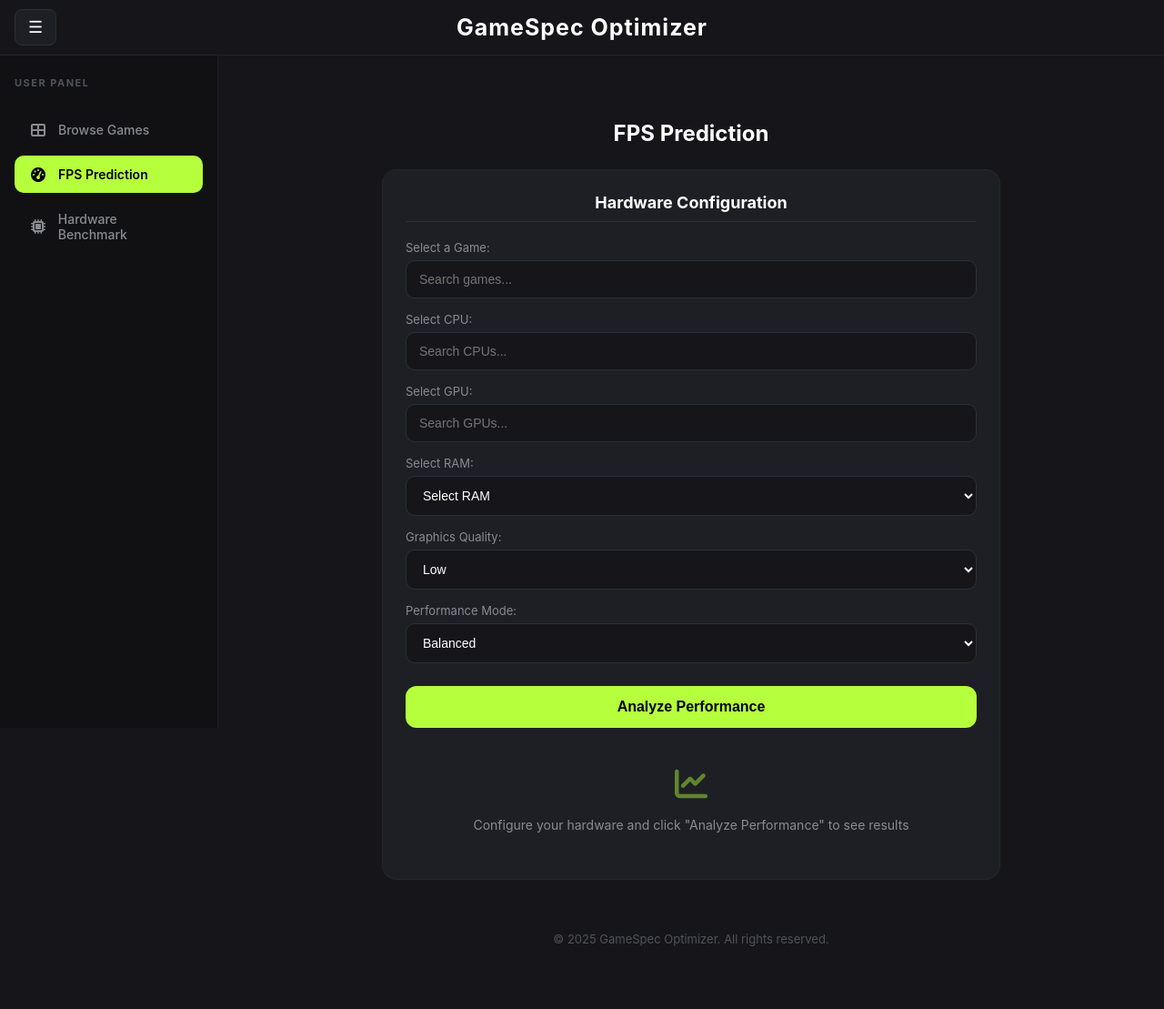
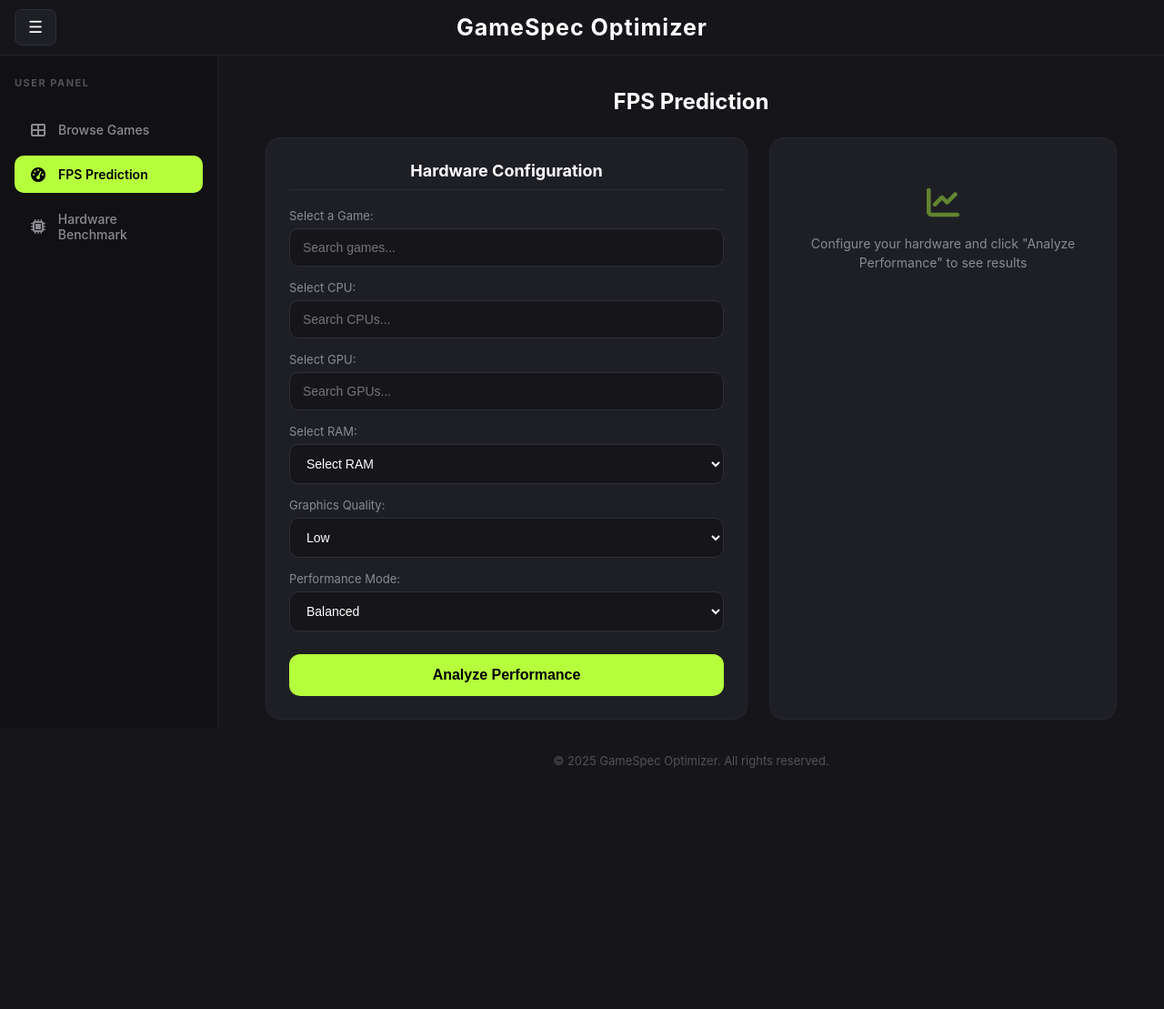
Before and after one commit to Trish-20/GameSpec-Optimizer, a PHP site: the page made by FRONT-END/HTML/User Side/fps-prediction.php in a window 1280 px wide. Shown: the whole page at 91% size. After the commit the page ends 844 px from the top, so only its background shows below. Run offline with PHP 8.4, Linux system fonts and the light colour scheme.

Commit message:
fix: FPS prediction

```diff
--- a/FRONT-END/CSS/User Side/UserSideStyle.css
+++ b/FRONT-END/CSS/User Side/UserSideStyle.css
@@ -504,19 +498,29 @@ body {
     box-sizing: border-box;
 }
 
-/* ---------- FPS PREDICTION LAYOUT ---------- */
+/* ==========================================================
+   7) FPS Prediction
+   ========================================================== */
 .fps-prediction-container {
     width: 100%;
-    max-width: 720px;
+    max-width: 1150px;
     margin: 0 auto;
     padding: 20px;
     box-sizing: border-box;
+}
+
+.fps-layout{
+    display:grid;
+    grid-template-columns:530px 1fr;
+    gap:24px;
+    align-items:stretch;
 }
 
 .fps-prediction-container h2 {
     text-align: center;
     margin-bottom: 25px;
     color: var(--color-text-main);
+    margin-top: -15px;
 }
 
 /* Input Panel (single unified card) */
@@ -527,6 +531,7 @@ body {
     border-radius: 16px;
     border: 1px solid rgba(255, 255, 255, 0.03);
     box-sizing: border-box;
+    height: fit-content;
 }
 
 .fps-input-panel h3 {
@@ -655,17 +660,16 @@ body {
     transform: translateY(-1px);
 }
 
-/* Results area (integrated inside form card) */
-.fps-results-panel {
-    width: 100%;
-    margin-top: 16px;
-    box-sizing: border-box;
-}
-
-.fps-results-panel:not(:has(.results-placeholder)) {
-    padding-top: 20px;
-    border-top: 1px solid var(--border-color);
-    margin-top: 20px;
+/* Results area */
+.fps-results-panel{
+    width:100%;
+    background:var(--bg-card);
+    border:1px solid rgba(255,255,255,.03);
+    border-radius:16px;
+    padding:25px;
+    box-sizing:border-box;
+    overflow-y:auto;
+    max-height:654px;
 }
 
 .results-placeholder {
--- a/FRONT-END/HTML/User Side/fps-prediction.php
+++ b/FRONT-END/HTML/User Side/fps-prediction.php
@@ -14,6 +14,7 @@
     <div class="fps-prediction-container">
         <h2>FPS Prediction</h2>
 
+        <div class="fps-layout">
             <div class="fps-input-panel">
                 <h3>Hardware Configuration</h3>
 
@@ -63,16 +64,16 @@
                 </select>
 
                 <button onclick="predictFPS()">Analyze Performance</button>
+            </div>
 
             <div class="fps-results-panel" id="fpsResultsPanel">
                 <div class="results-placeholder">
                     <div class="placeholder-icon"><i class="fas fa-chart-line"></i></div>
                     <p>Configure your hardware and click "Analyze Performance" to see results</p>
                 </div>
+            </d iv>
         </div>
     </div>
-    </div>
-
     <?php include 'footer.php'; ?>
 </div>
 
```
Also changed, not shown: other parts of FRONT-END/CSS/User Side/UserSideStyle.css (+146 -79 lines). Lines whose indentation alone changed are shown as unchanged.
